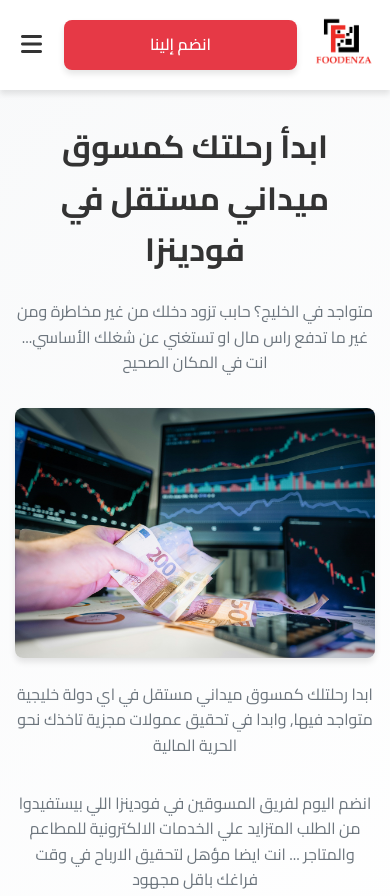
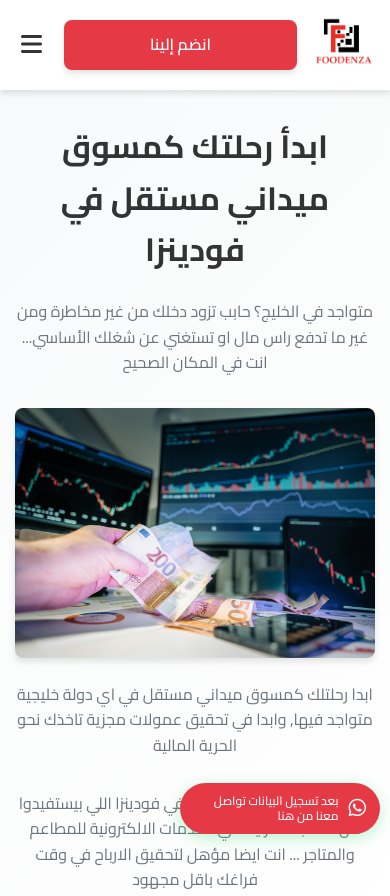
Before and after one commit to MaryamTarek03/Foodenza_Landing_Page, a plain HTML site: page index.html in a window 390 px wide. Shown: the top 896 px of the page. Drawn offline with Linux system fonts and the light colour scheme.

Commit message:
Extra WhatsApp Button

```diff
--- a/css/styles.css
+++ b/css/styles.css
@@ -411,6 +411,47 @@ html {
   transform: translateY(0);
 }
 
+.whatsapp-float {
+  position: fixed;
+  bottom: 20px;
+  right: 20px;
+  z-index: 1000;
+}
+
+.whatsapp-button {
+  display: flex;
+  align-items: center;
+  /* background: #25D366; */
+  background: var(--primary-color);
+  color: white;
+  padding: 15px 20px;
+  border-radius: 50px;
+  text-decoration: none;
+  box-shadow: 0 4px 15px rgba(37, 211, 102, 0.3);
+  transition: var(--transition);
+  font-weight: 500;
+  max-width: 300px;
+  gap: 10px;
+}
+
+.whatsapp-button:hover {
+  /* background: #20b358; */
+  background: var(--primary-dark);
+  /* transform: scale(1.05); */
+  box-shadow: 0 6px 20px rgba(37, 211, 102, 0.4);
+}
+
+.whatsapp-button i {
+  font-size: 24px;
+  flex-shrink: 0;
+}
+
+.whatsapp-text {
+  font-size: 14px;
+  line-height: 1.3;
+  text-align: right;
+}
+
 @media (max-width: 768px) {
   .nav-links {
     display: none;
@@ -466,6 +507,24 @@ html {
   .hero-image {
     height: 300px;
   }
+
+  .whatsapp-float {
+    bottom: 15px;
+    right: 15px;
+  }
+
+  .whatsapp-button {
+    padding: 12px 16px;
+    max-width: 250px;
+  }
+
+  .whatsapp-button i {
+    font-size: 20px;
+  }
+
+  .whatsapp-text {
+    font-size: 13px;
+  }
 }
 
 @media (max-width: 480px) {
@@ -496,4 +555,18 @@ html {
     height: 250px;
     margin: 1.5rem auto;
   }
+
+  .whatsapp-float {
+    bottom: 10px;
+    right: 10px;
+  }
+
+  .whatsapp-button {
+    padding: 10px 14px;
+    max-width: 200px;
+  }
+
+  .whatsapp-text {
+    font-size: 12px;
+  }
 }
--- a/index.html
+++ b/index.html
@@ -40,9 +40,7 @@
             <li><a href="#commission">وثيقة العمولات</a></li>
           </ul>
 
-          <a
-            href="https://zfrmz.com/lBxTM5g1xpkA8L7GZxH5"
-            class="cta-button"
+          <a href="https://zfrmz.com/lBxTM5g1xpkA8L7GZxH5" class="cta-button"
             >انضم إلينا</a
           >
           <button class="mobile-menu-btn" onclick="toggleMobileMenu()">
@@ -74,9 +72,7 @@
             المتزايد علي الخدمات الالكترونية للمطاعم والمتاجر ... انت ايضا مؤهل
             لتحقيق الارباح في وقت فراغك باقل مجهود
           </p>
-          <a
-            href="https://zfrmz.com/lBxTM5g1xpkA8L7GZxH5"
-            class="cta-large"
+          <a href="https://zfrmz.com/lBxTM5g1xpkA8L7GZxH5" class="cta-large"
             >سجل بياناتك من هنا</a
           >
         </div>
@@ -88,11 +84,7 @@
       <div class="container">
         <h2 class="section-title fade-in">شاهد الفيديو التعريفي</h2>
         <div class="video-container fade-in">
-          <video
-            controls
-            preload="metadata"
-            title="فيديو تعريفي عن فودينزا"
-            >
+          <video controls preload="metadata" title="فيديو تعريفي عن فودينزا">
             <source src="videos/intro.mp4" type="video/mp4" />
             <p>
               متصفحك لا يدعم تشغيل الفيديو. يمكنك
@@ -174,9 +166,9 @@
           </p>
 
           <p>
-            نقدم خدماتنا عن طريق اشتراكات بسيطة للمطاعم و المتاجر من خلال التسويق وتقديم
-            خدماتنا عن طريق اشتراكات بسيطة سنوياً مقابل عدد كبير من المزايا
-            المتوفرة لدينا في 3 باقات مختلفة عبر موقعنا.
+            نقدم خدماتنا عن طريق اشتراكات بسيطة للمطاعم و المتاجر من خلال
+            التسويق وتقديم خدماتنا عن طريق اشتراكات بسيطة سنوياً مقابل عدد كبير
+            من المزايا المتوفرة لدينا في 3 باقات مختلفة عبر موقعنا.
           </p>
         </div>
       </div>
@@ -187,9 +179,7 @@
       <div class="container">
         <h2 class="section-title fade-in">وثيقة العمولات</h2>
         <div class="commission-content fade-in">
-          <p>
-            للاطلاع على تفاصيل العمولات والنسب المختلفة
-          </p>
+          <p>للاطلاع على تفاصيل العمولات والنسب المختلفة</p>
           <a
             href="https://zfrmz.com/cU2on1cWLNDpoVFU9laZ"
             target="_blank"
@@ -229,10 +219,12 @@
           <div class="footer-section">
             <h3>تواصل معنا</h3>
             <div class="contact-info">
-                <p>
+              <p>
                 <i class="fa-brands fa-whatsapp"></i>
-                <a href="https://wa.me/19393693093" target="_blank">+1(939) 369-3093</a>
-                </p>
+                <a href="https://wa.me/19393693093" target="_blank"
+                  >+1(939) 369-3093</a
+                >
+              </p>
               <p>
                 <i class="fas fa-envelope"></i>
                 <a href="mailto:info@foodenza.com">INFO@FOODENZA.COM</a>
@@ -242,6 +234,10 @@
                 <a href="https://www.foodenza.com" target="_blank"
                   >WWW.FOODENZA.COM</a
                 >
+              </p>
+              <p>
+                <i class="fas fa-map-marker-alt"></i>
+                <span>Plaza Dr #3-, 10024 Casper, 4030 Wyoming 82604 USA</span>
               </p>
             </div>
           </div>
@@ -315,5 +311,16 @@
       document.getElementById("current-year").textContent =
         new Date().getFullYear();
     </script>
+
+    <div class="whatsapp-float">
+      <a
+        href="https://wa.me/19393693093?text=مرحباً، أريد التواصل معكم بخصوص فرصة التسويق الميداني"
+        target="_blank"
+        class="whatsapp-button"
+      >
+        <i class="fab fa-whatsapp"></i>
+        <span class="whatsapp-text">بعد تسجيل البيانات تواصل معنا من هنا</span>
+      </a>
+    </div>
   </body>
 </html>
```
Also changed, not shown: 1 other file.
